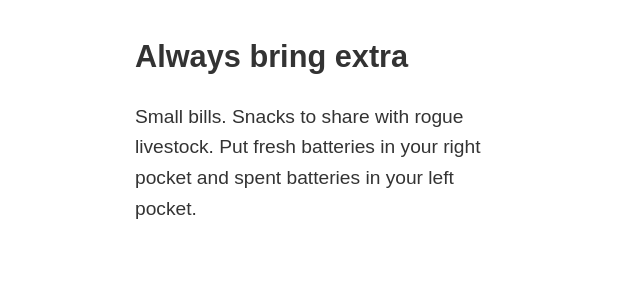
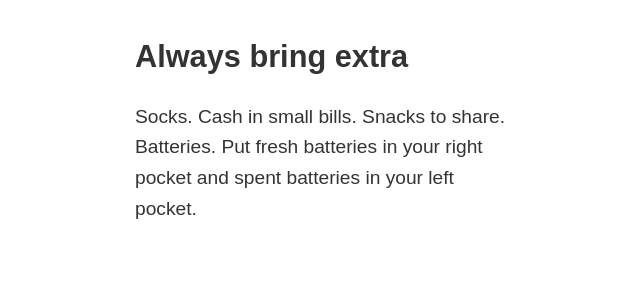
Before and after one commit to zachmccabe/zachmccabe.github.io, a Jekyll site: the page built from _travel/postcard.md, in a window 1280 px wide and 900 px high, scrolled down 1393 px. Shown: the part 154-454 px from the top of the window, without its empty margins (313-953 px from the left). Built offline with Jekyll 4.4.1, drawn with Linux system fonts in a browser that asks for light colours; some of the changed text lies outside the part shown.

Commit message:
Update postcard.md

```diff
--- a/_travel/postcard.md
+++ b/_travel/postcard.md
@@ -33,7 +33,7 @@ Gratis or commissioned, the work is the same. 1. How will you solve the client's
 
 ## Always bring extra
 
-Small bills. Snacks to share with rogue livestock. Put fresh batteries in your right pocket and spent batteries in your left pocket.
+Socks. Cash in small bills. Snacks to share. Batteries. Put fresh batteries in your right pocket and spent batteries in your left pocket.
 
 
 
```
Also changed, not shown: other parts of _travel/postcard.md (+1 -1 lines).
